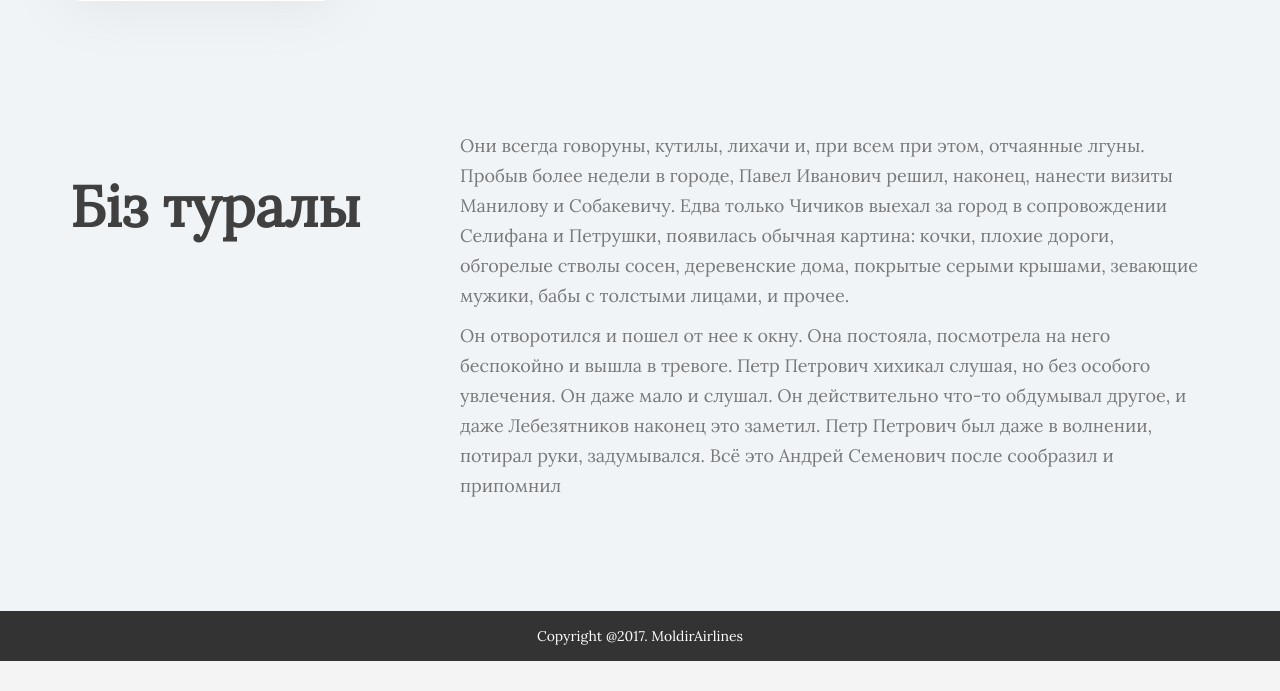
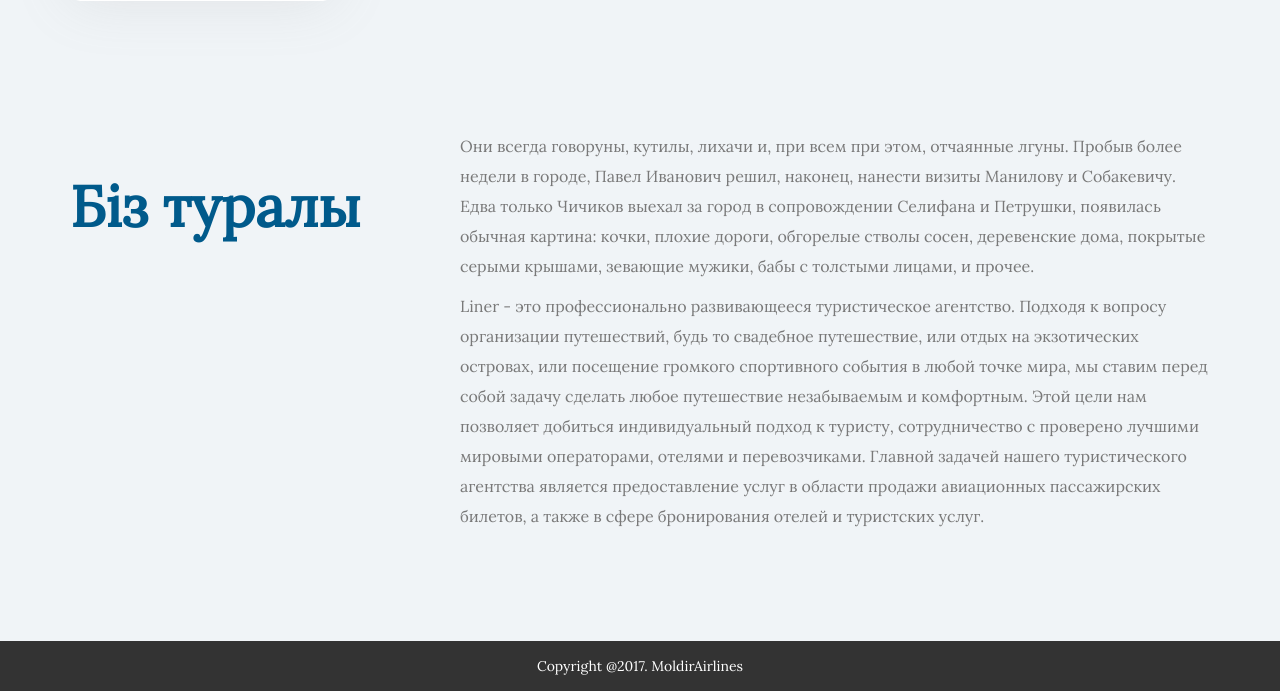
Before and after one commit to aruanfreedom/travel, a PHP site: page / in a window 1280 px wide. Shown: the part 1950-2641 px from the top of the page. Before the commit the page ends 2611 px from the top, so only its background shows below. Run offline with PHP 8.4, Linux system fonts and the light colour scheme; some web fonts are replaced.

Commit message:
текст replace

```diff
--- a/content.php
+++ b/content.php
@@ -69,11 +69,7 @@
                     только Чичиков выехал за город в сопровождении Селифана
                     и Петрушки, появилась обычная картина: кочки, плохие дороги, обгорелые стволы сосен, деревенские
                     дома, покрытые серыми крышами, зевающие мужики, бабы с толстыми лицами, и прочее.</p>
-                <p class="text-about">Он отворотился и пошел от нее к окну. Она постояла, посмотрела на него беспокойно
-                    и вышла в тревоге. Петр Петрович хихикал слушая, но без особого увлечения. Он даже мало и слушал. Он
-                    действительно что-то обдумывал другое, и даже Лебезятников
-                    наконец это заметил. Петр Петрович был даже в волнении, потирал руки, задумывался. Всё это Андрей
-                    Семенович после сообразил и припомнил</p>
+                <p class="text-about">Liner - это профессионально развивающееся туристическое агентство. Подходя к вопросу организации путешествий, будь то свадебное путешествие, или отдых на экзотических островах, или посещение громкого спортивного события в любой точке мира, мы ставим перед собой задачу сделать любое путешествие незабываемым и комфортным. Этой цели нам позволяет добиться индивидуальный подход к туристу, сотрудничество с проверено лучшими мировыми операторами, отелями и перевозчиками. Главной задачей нашего туристического агентства является предоставление услуг в области продажи авиационных пассажирских билетов, а также в сфере бронирования отелей и туристских услуг.</p>
             </div>
         </div>
     </div>
--- a/css/home.css
+++ b/css/home.css
@@ -9,15 +9,15 @@
 }
 
 .home-page-nav>.container>.navbar-default .navbar-nav>li>a:hover {
-    color: #cbe5fb;
+    color: #005a8b;
 }
 
 .home-page-nav>.container>.navbar-default .navbar-nav>li>a:focus {
-    color: #cbe5fb;
+    color: #005a8b;
 }
 
 .home-page-nav>.container>.navbar-default .navbar-nav>li>a:active {
-    color: #cbe5fb;
+    color: #005a8b;
 }
 
 .logo-wight {
@@ -35,7 +35,7 @@
 }
 
 .message-email-home:hover {
-    color: #fff;
+    color: #000;
 }
 
 .lang {
@@ -163,7 +163,7 @@
 }
 
 .about>.container>.row>.col-md-4>.h3 {
-    color: #404040;
+    color: #005a8b;
     font-size: 57px;
     font-weight: 700;
     padding-top: 25px;
@@ -171,7 +171,7 @@
 
 .text-about {
     color: #797979;
-    font-size: 18px;
+    font-size: 16px;
     line-height: 30px;
 }
 
```
